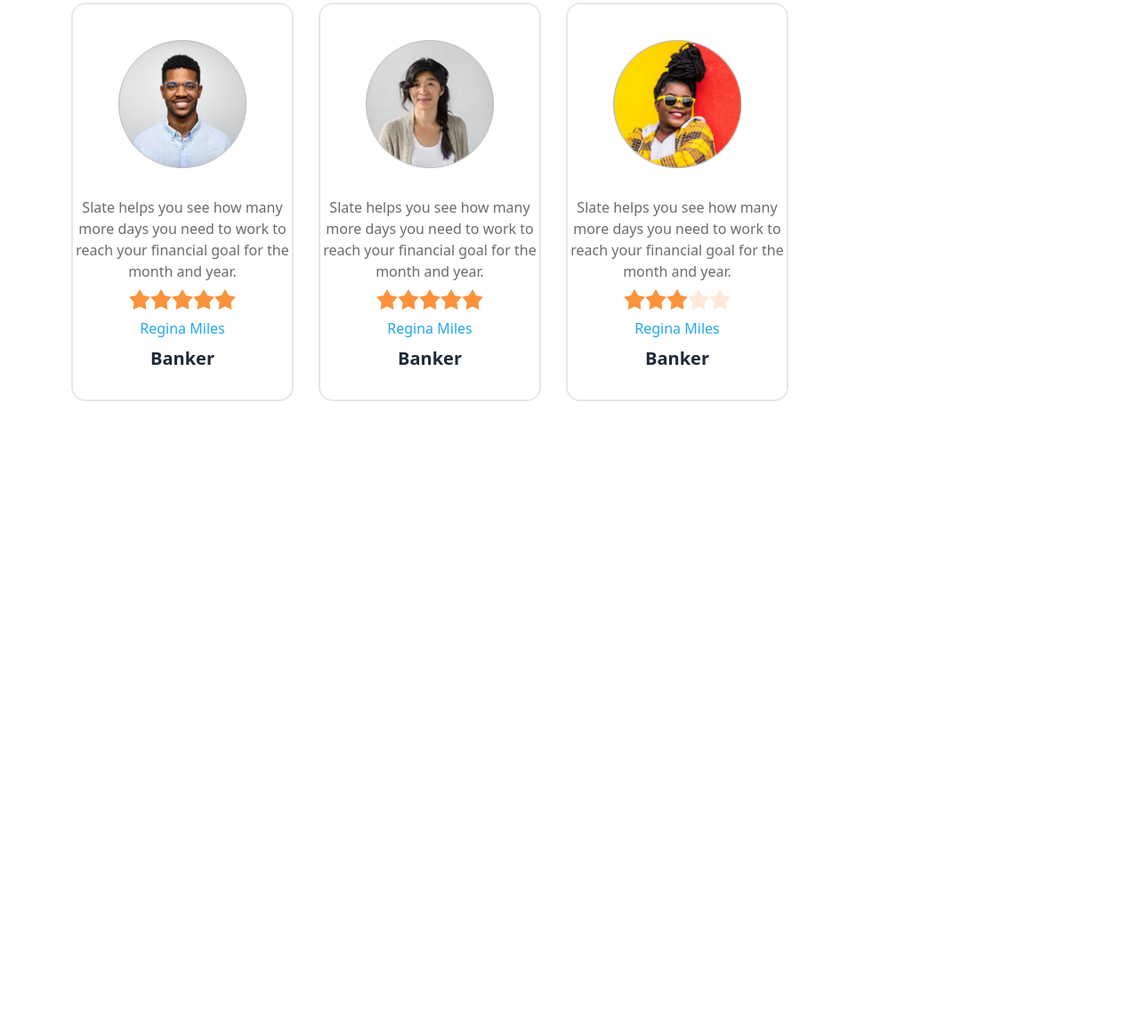
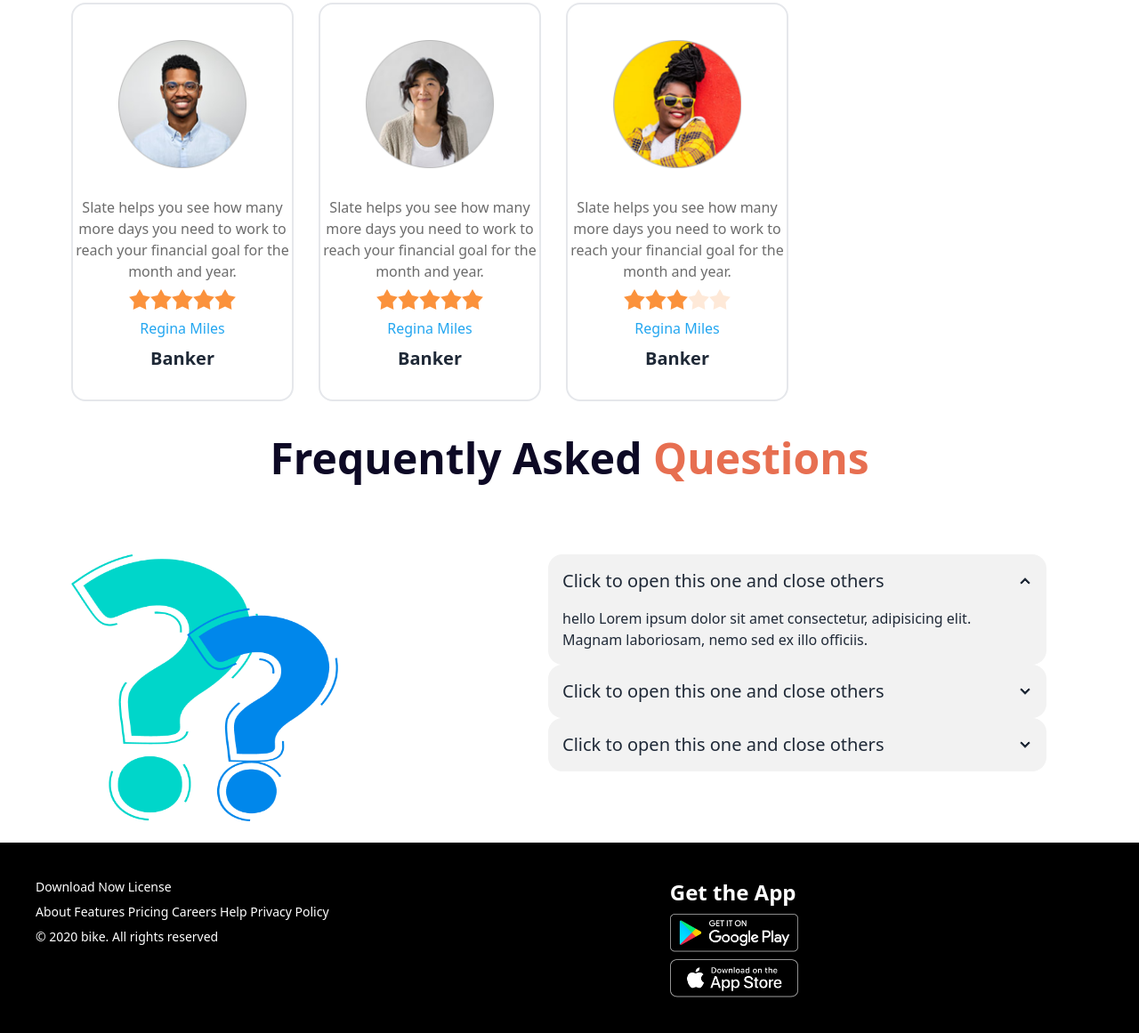
Before and after one commit to Nahid3d/project-7, a plain HTML site: page index.html in a window 1280 px wide. Shown: the part 2078-3239 px from the top of the page at 89% size. Before the commit the page ends 2569 px from the top, so only its background shows below. Drawn offline with nearby package versions, Linux system fonts and the light colour scheme.

Commit message:
footer sectiion added

```diff
--- a/index.html
+++ b/index.html
@@ -313,8 +313,74 @@
         </div>
       </section>
 
+      <!-- Frequently Asked Questions -->
+
+      <section>
+        <h2 class="text-[#0D0925] text-5xl font-semibold text-center">
+          Frequently Asked <span class="text-[#E76F51]">Questions</span>
+        </h2>
+        <div class="lg:flex mx-20 mt-11">
+
+          <div class="lg:w-[50%] mt-10">
+            <img class="w-[300px] h-[300px]" src="./images/others/faq.png" alt="">
+
+          </div>
+          <div class="lg:w-[50%] -ml-6 mt-10">
+            <div class="collapse collapse-arrow bg-base-200">
+              <input type="radio" name="my-accordion-2" checked="checked" />
+              <div class="collapse-title text-xl font-medium">
+                Click to open this one and close others
+              </div>
+              <div class="collapse-content">
+                <p>hello
+                  Lorem ipsum dolor sit amet consectetur, adipisicing elit. Magnam laboriosam, nemo sed ex illo officiis.
+                </p>
+              </div>
+            </div>
+            <div class="collapse collapse-arrow bg-base-200">
+              <input type="radio" name="my-accordion-2" />
+              <div class="collapse-title text-xl font-medium">
+                Click to open this one and close others
+              </div>
+              <div class="collapse-content">
+                <p>hello Lorem ipsum dolor sit amet consectetur adipisicing elit. Voluptatem officiis explicabo aliquid fugit deserunt ullam. Est dignissimos quae et harum quam? Aut soluta magnam placeat quia pariatur reprehenderit facilis hic?</p>
+              </div>
+            </div>
+            <div class="collapse collapse-arrow bg-base-200">
+              <input type="radio" name="my-accordion-2" />
+              <div class="collapse-title text-xl font-medium">
+                Click to open this one and close others
+              </div>
+              <div class="collapse-content">
+                <p>hello Lorem ipsum dolor sit amet consectetur adipisicing elit. Eaque perspiciatis possimus eligendi inventore ipsum cupiditate placeat dicta laborum culpa optio quidem porro sapiente, quo maiores deleniti. Eveniet libero deserunt amet!</p>
+              </div>
+            </div>
+          </div>
+
+        </div>
+      </section>
+
     </main>
-    <footer>
+
+    <!-- this is a footer section  -->
+
+    <footer class="footer p-10 bg-base-200 text-base-content text-white bg-black mt-6">
+
+      <nav>
+        <header class="">Download Now    License</header>
+        <a class="link link-hover mr-6">About  Features  Pricing  Careers  Help Privacy Policy </a>
+        <a class="link link-hover">© 2020 bike. All rights reserved</a>
+
+      </nav>
+
+      <div class="w-36">
+        <h2 class="text-2xl font-semibold text-white">
+          Get the App
+        </h2>
+        <img src="./images/others/android.png" alt="">
+        <img src="./images/others/ios.png" alt="">
+      </div>
+
 
     </footer>
 
```
